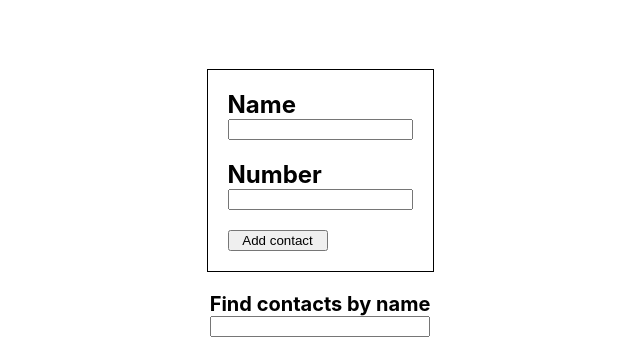
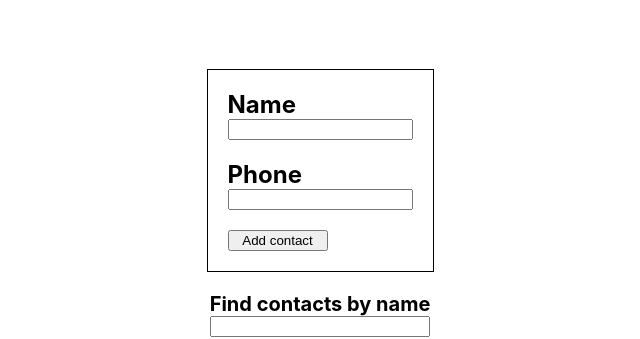
Before and after one commit to FurmanAndrew/goit-react-hw-02-phonebook, a React (Create React App) app: page / in a window 1280 px wide. Shown: the part 184-523 px from the top of the page, without its empty margins (320-960 px from the left). Built offline with nearby package versions, Linux system fonts and the light colour scheme.

Commit message:
HW-#2- react - part4
Correction HW-#2- react

```diff
--- a/src/components/App.jsx
+++ b/src/components/App.jsx
@@ -17,11 +17,20 @@ class App extends Component {
   filter: '',
   }
 
-  addContact = (contact) => {
-    const addCont = {...contact};
-    this.setState ((prevState) => ({
-       contacts: [...prevState.contacts, addCont]
-    }))
+  addContact = (date) => {
+    this.setState(prevState => {
+      const names = []
+
+      prevState.contacts.map(contact => {
+       return names.push(contact.name)
+      })
+
+      if (names.includes(date.name)) {
+        return alert(`${date.name} is already in contacts`)
+      }
+
+      return { contacts: [date, ...prevState.contacts]}
+    })
   }
 
   deleteContact = (id) => {
@@ -35,9 +44,12 @@ class App extends Component {
     this.setState( {filter: e.currentTarget.value})
   };
 
+  filter = () => {
+    const assa = this.state.filter.toLowerCase();
+    return this.state.contacts.filter(contact => contact.name.toLowerCase().includes(assa))
+  }
+
   render (){
-    const assa = this.state.filter.toLowerCase();
-  const searchContactList = this.state.contacts.filter(contact => contact.name.toLowerCase().includes(assa))
 
 
   return (
@@ -57,7 +69,7 @@ class App extends Component {
       <FormPhonebook addContact={this.addContact}></FormPhonebook>
       <Filter search={this.state.filter} onChange = {this.onchangeFilterContact}></Filter>
       <h2>Contacts</h2>
-      <ContactList contacts={searchContactList} deleteContact = {this.deleteContact}></ContactList>
+      <ContactList contacts={this.filter()} deleteContact = {this.deleteContact}></ContactList>
     </div>
   );
 };
--- a/src/components/Filter/Filter.js
+++ b/src/components/Filter/Filter.js
@@ -1,4 +1,5 @@
 import css from './Filter.module.css'
+import PropTypes from 'prop-types';
 
 const Filter = ({search, onChange}) => {
     return(<>
@@ -6,4 +7,9 @@ const Filter = ({search, onChange}) => {
     </>)
 }
 
+
+Filter.propTypes = {
+    search: PropTypes.string,
+    onChange: PropTypes.func.isRequired,
+}
 export default Filter
--- a/src/components/FormPhonebook/FormPhonebook.js
+++ b/src/components/FormPhonebook/FormPhonebook.js
@@ -1,73 +1,129 @@
-import { Formik, Form, Field, ErrorMessage } from 'formik';
+
+import React, { Component } from 'react';
+import { nanoid } from 'nanoid';
 import css from './FormPhonebook.module.css';
-
-// const validationSchema = (values) => {
-//     const errors = {};
-//     if (!values.name) {
-//       errors.name = 'Required';
-//     } else if (
-//         "^[a-zA-Zа-яА-Я]+(([' -][a-zA-Zа-яА-Я ])?[a-zA-Zа-яА-Я]*)*$".test(values.name)
-//     ) {
-//       errors.name = "Name may contain only letters, apostrophe, dash and spaces. For example Adrian, Jacob Mercer, Charles de Batz de Castelmore d'Artagnan";
-//     }
-//     if (!values.number) {
-//         errors.number = 'Required';
-//       } else if (
-//         "\+?\d{1,4}?[-.\s]?\(?\d{1,3}?\)?[-.\s]?\d{1,4}[-.\s]?\d{1,4}[-.\s]?\d{1,9}".test(values.number)
-//       ) {
-//         errors.number = "Phone number must be digits and can contain spaces, dashes, parentheses and can start with +";
-//       }
-//     return errors;
-//   }
+import PropTypes from 'prop-types';
 
 
+export class FormPhonebook extends Component {
+    state = {
+        name: '',
+        number: ''
+    }
 
-const FormPhonebook = ({addContact}) => {
-    return(<>
-    <Formik
-        initialValues={{ name: '', number: '' }}
-        validate={values => {
-            const errors = {};
-            if (!values.name) {
-              errors.name = 'Required';
-            } else if (
-                !/^[a-zA-Zа-яА-Я]+(([' -][a-zA-Zа-яА-Я ])?[a-zA-Zа-яА-Я]*)*$/i.test(values.name)
-            ) {
-              errors.name = "Name may contain only letters, apostrophe, dash and spaces. For example Adrian, Jacob Mercer, Charles de Batz de Castelmore d'Artagnan";
+    inputChange = (e) => {
+        this.setState({[e.currentTarget.name]: e.currentTarget.value})
     }
-            if (!values.number) {
-                errors.number = 'Required';
-              } else if (
-                !/\+?\d{1,4}?[-.\s]?\(?\d{1,3}?\)?[-.\s]?\d{1,4}[-.\s]?\d{1,4}[-.\s]?\d{1,9}/i.test(values.number)
-              ) {
-                errors.number = "Phone number must be digits and can contain spaces, dashes, parentheses and can start with +";
+
+    handleSubmit = (e) => {
+        e.preventDefault()
+        const {name, number} = this.state
+
+        this.props.addContact({
+        id: nanoid(),
+        name: name,
+        number: number
+        })
+
+        this.reset()
     }
-            return errors;
-          }}
-        onSubmit = {values => console.log(values)}>
-        <Form className={css.fopmPhonebook}>
+
+    reset = () => {
+        this.setState({name: '', number: ''})
+    }
+
+    render() {
+        const {name, number} = this.state
+
+        return (
+            <form onSubmit={this.handleSubmit} className={css.fopmPhonebook}>
                 <label htmlFor='name' className={css.labelPhonebook}>
                     Name
-            <Field
+                    <input
+                        id='name'
                         type="text"
                         name="name"
-            />
-            <ErrorMessage name="name" component="div" />
+                        pattern="^[a-zA-Zа-яА-Я]+(([' -][a-zA-Zа-яА-Я ])?[a-zA-Zа-яА-Я]*)*$"
+                        title="Name may contain only letters, apostrophe, dash and spaces. For example Adrian, Jacob Mercer, Charles de Batz de Castelmore d'Artagnan"
+                        required
+                        value={name}
+                        onChange={this.inputChange} />
                 </label>
-            <label htmlFor='number' className={css.labelPhonebook}>
-              Number
-            <Field
+                <label htmlFor='tel' className={css.labelPhonebook}>
+                    Phone
+                    <input
+                        id='tel'
                         type="tel"
                         name="number"
-            />
-            <ErrorMessage name="number" component="div" />
+                        pattern="\+?\d{1,4}?[-.\s]?\(?\d{1,3}?\)?[-.\s]?\d{1,4}[-.\s]?\d{1,4}[-.\s]?\d{1,9}"
+                        title="Phone number must be digits and can contain spaces, dashes, parentheses and can start with +"
+                        required
+                        value={number}
+                        onChange={this.inputChange}/>
                 </label>
-            <button type="submit" className={css.buttonPhonebook} onClick={addContact}>
-             Add contact
-           </button>
-        </Form>
-    </Formik>
-    </>)
+                <button className={css.buttonPhonebook} type='submit'>Add contact</button>
+            </form>
+    )
     }
 
+}
+
+FormPhonebook.propTypes = {
+    addContact: PropTypes.func.isRequired
+}
+
+
+// My attempt to solve through the library Formik
+// import { Formik, Form, Field, ErrorMessage } from 'formik';
+// import css from './FormPhonebook.module.css';
+
+// const FormPhonebook = ({addContact}) => {
+//     return(<>
+//     <Formik
+//         initialValues={{ name: '', number: '' }}
+//         validate={values => {
+//             const errors = {};
+//             if (!values.name) {
+//               errors.name = 'Required';
+//             } else if (
+//                 !/^[a-zA-Zа-яА-Я]+(([' -][a-zA-Zа-яА-Я ])?[a-zA-Zа-яА-Я]*)*$/i.test(values.name)
+//             ) {
+//               errors.name = "Name may contain only letters, apostrophe, dash and spaces. For example Adrian, Jacob Mercer, Charles de Batz de Castelmore d'Artagnan";
+//             }
+//             if (!values.number) {
+//                 errors.number = 'Required';
+//               } else if (
+//                 !/\+?\d{1,4}?[-.\s]?\(?\d{1,3}?\)?[-.\s]?\d{1,4}[-.\s]?\d{1,4}[-.\s]?\d{1,9}/i.test(values.number)
+//               ) {
+//                 errors.number = "Phone number must be digits and can contain spaces, dashes, parentheses and can start with +";
+//               }
+//             return errors;
+//           }}
+//         onSubmit = {(values) =>
+//             console.log(addContact({values}))}>
+//         <Form className={css.fopmPhonebook}>
+//           <label htmlFor='name' className={css.labelPhonebook}>
+//             Name
+//             <Field
+//             type="text"
+//             name="name"
+//             />
+//             <ErrorMessage name="name" component="div" />
+//             </label>
+//             <label htmlFor='number' className={css.labelPhonebook}>
+//               Number
+//             <Field
+//             type="tel"
+//             name="number"
+//             />
+//             <ErrorMessage name="number" component="div" />
+//             </label>
+//             <button type="submit" className={css.buttonPhonebook}>
+//              Add contact
+//            </button>
+//         </Form>
+//     </Formik>
+//     </>)
+// }
+
 export default FormPhonebook
```
Also changed, not shown: src/components/ContactList/ContactItem.js (+8 -0 lines). Lines whose indentation alone changed are shown as unchanged.
